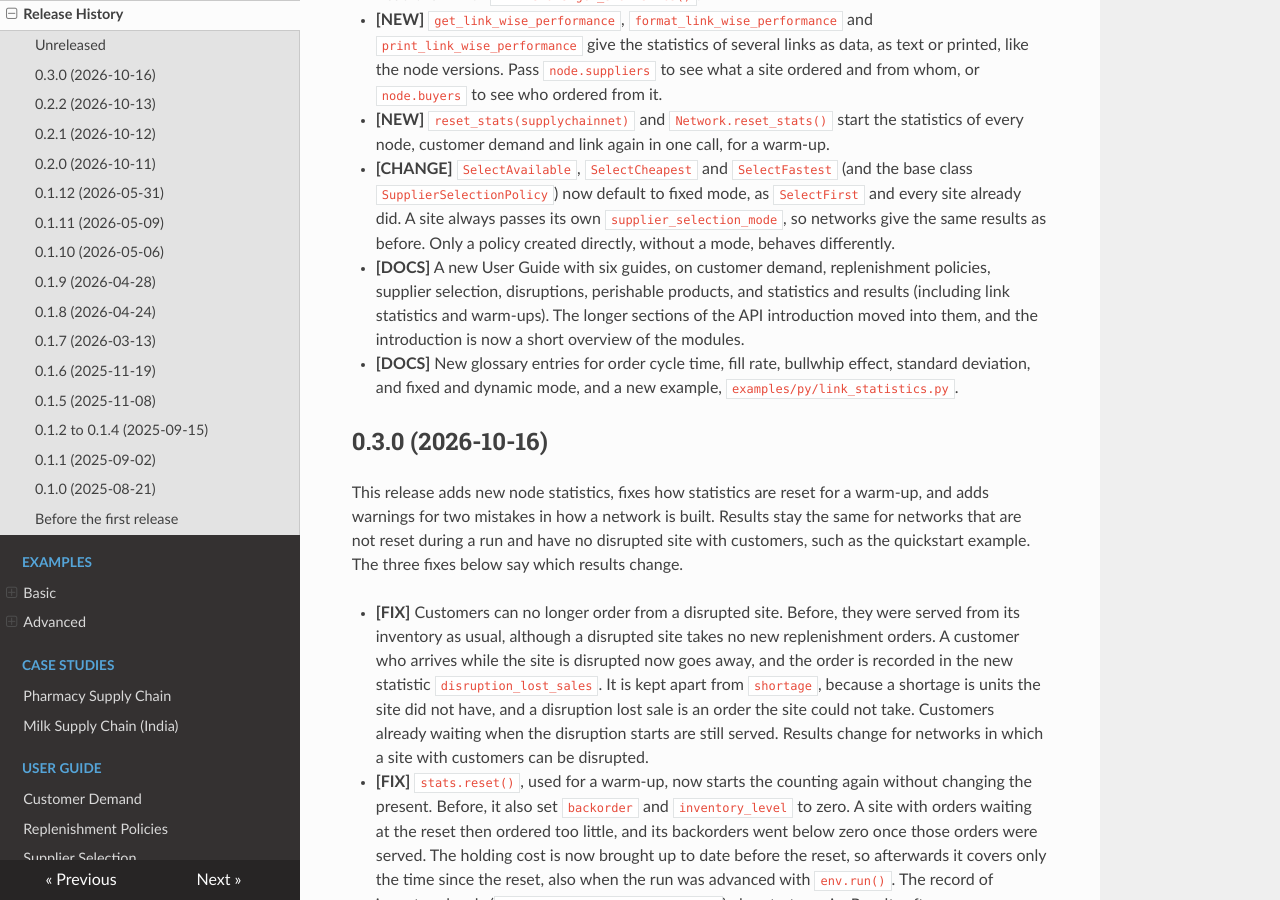
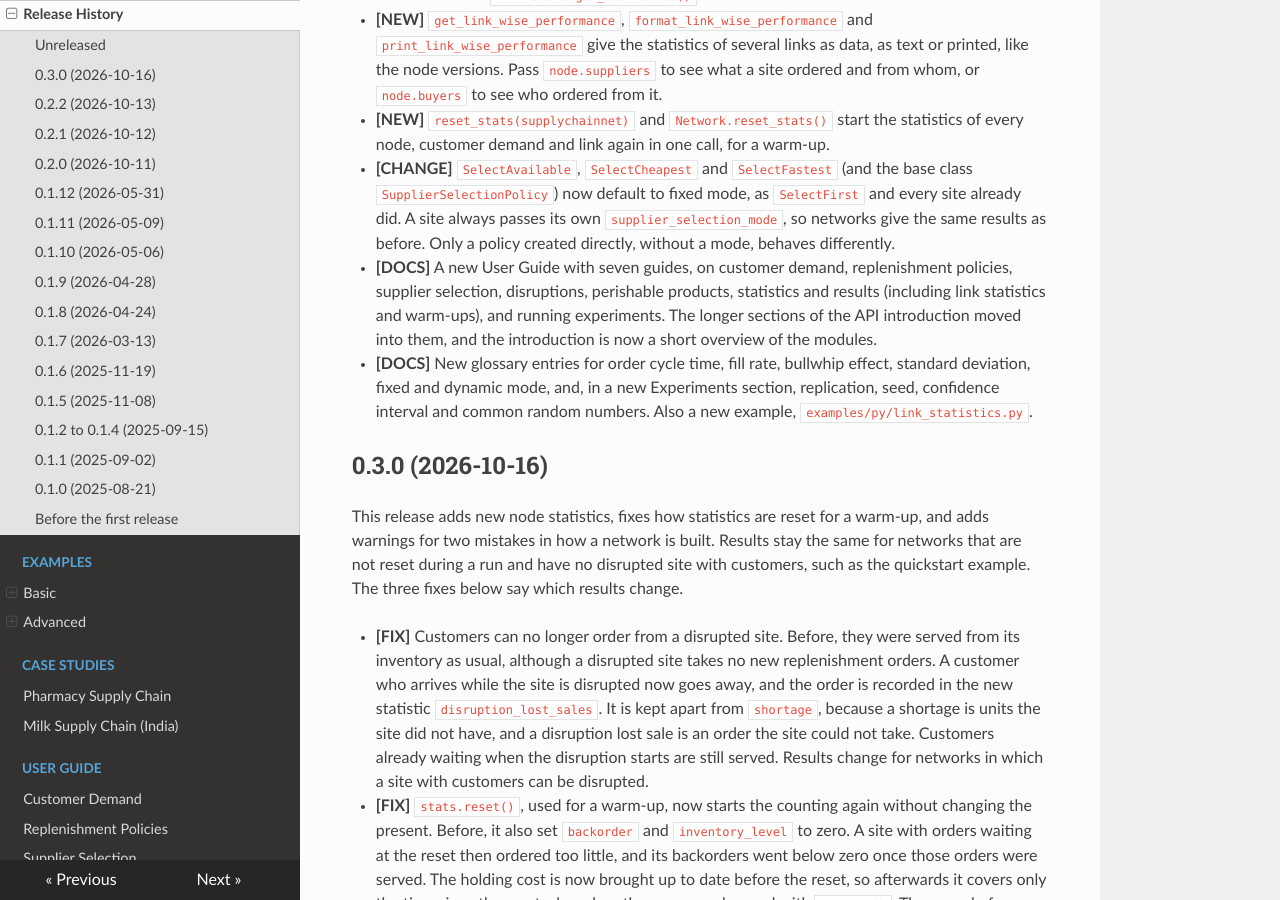
Before and after one commit to SupplyChainSimulation/SupplyNetPy, an MkDocs documentation site: the page built from docs/changelog.md, in a window 1280 px wide and 900 px high, scrolled down 570 px. Built offline with MkDocs 1.6.1, drawn with Linux system fonts in a browser that asks for light colours; nearby versions of some CDN libraries.

Commit message:
Running Experiments guide
A single run of a network with random demand shows only one possible
outcome. Studies need many replications, seeds, a fair comparison between
settings and a measure of precision. The new guide shows how to do this
with SupplyNetPy, starting from a shop manager choosing a reorder point.

- docs/guide/running-experiments.md: a function that builds a fresh
  network for each run, seeds with separate random number generators for
  customers and lead times, common random numbers, averages with 95%
  confidence intervals (including the paired difference), run length and
  warm-up, and running replications in parallel. All code and the numbers
  quoted were checked by running them
- Glossary: new Experiments section with replication, seed, confidence
  interval and common random numbers
- Added to the User Guide nav and listed in api-intro.md
- CHANGELOG Unreleased entry and CLAUDE.md list the seven guides

Co-Authored-By: Claude Opus 5.5 <noreply@anthropic.com>

```diff
--- a/CHANGELOG.md
+++ b/CHANGELOG.md
@@ -33,13 +33,15 @@ each link.
   `SelectFirst` and every site already did. A site always passes its own
   `supplier_selection_mode`, so networks give the same results as before. Only
   a policy created directly, without a mode, behaves differently.
-* **[DOCS]** A new User Guide with six guides, on customer demand,
+* **[DOCS]** A new User Guide with seven guides, on customer demand,
   replenishment policies, supplier selection, disruptions, perishable
-  products, and statistics and results (including link statistics and
-  warm-ups). The longer sections of the API introduction moved
+  products, statistics and results (including link statistics and
+  warm-ups), and running experiments. The longer sections of the API introduction moved
   into them, and the introduction is now a short overview of the modules.
 * **[DOCS]** New glossary entries for order cycle time, fill rate, bullwhip
-  effect, standard deviation, and fixed and dynamic mode, and a new example,
+  effect, standard deviation, fixed and dynamic mode, and, in a new
+  Experiments section, replication, seed, confidence interval and common
+  random numbers. Also a new example,
   `examples/py/link_statistics.py`.
 
 ## 0.3.0 (2026-10-16)
--- a/mkdocs.yml
+++ b/mkdocs.yml
@@ -36,6 +36,7 @@ nav:
     - Disruptions: guide/disruptions.md
     - Perishable Products: guide/perishable-products.md
     - Statistics and Results: guide/statistics.md
+    - Running Experiments: guide/running-experiments.md
   - API Reference:
       - Introduction: api-reference/api-intro.md
       - Glossary: glossary.md
```
Also changed, not shown: CLAUDE.md (+1 -1 lines), docs/api-reference/api-intro.md (+1 -0 lines), docs/glossary.md (+11 -0 lines), docs/guide/running-experiments.md (added, +115 -0 lines).
